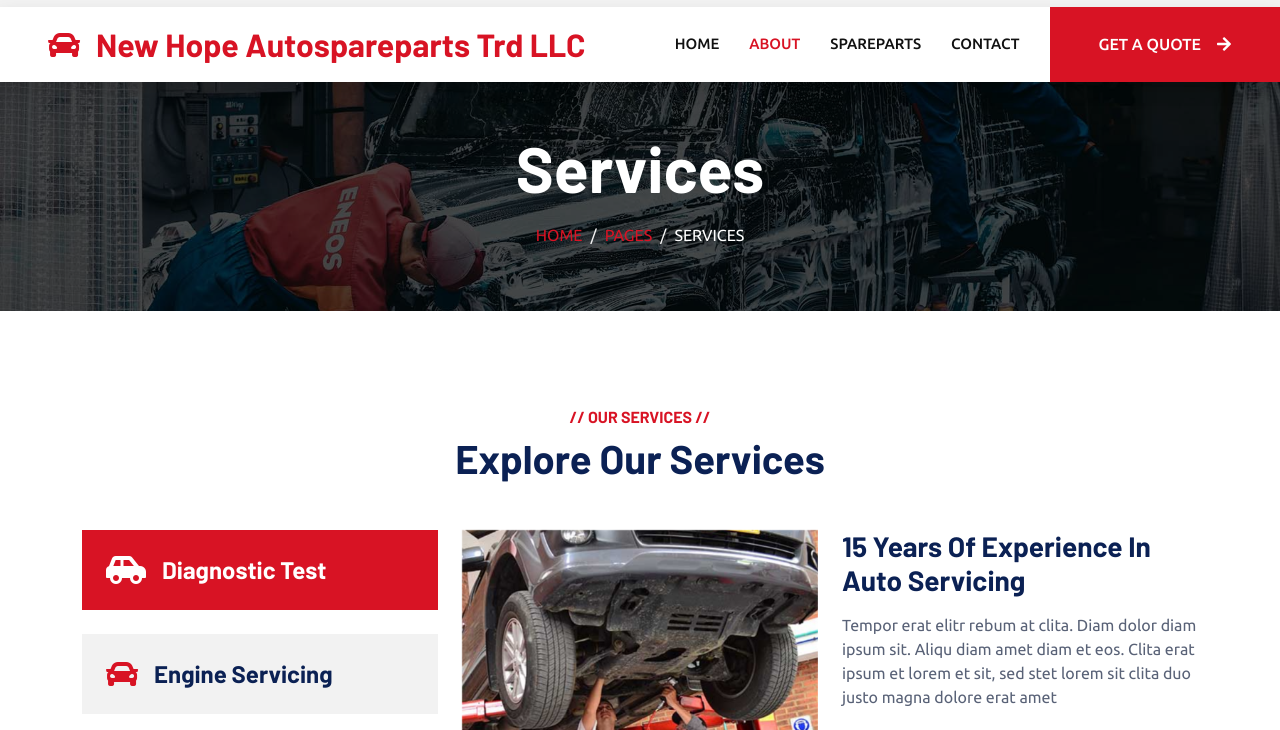
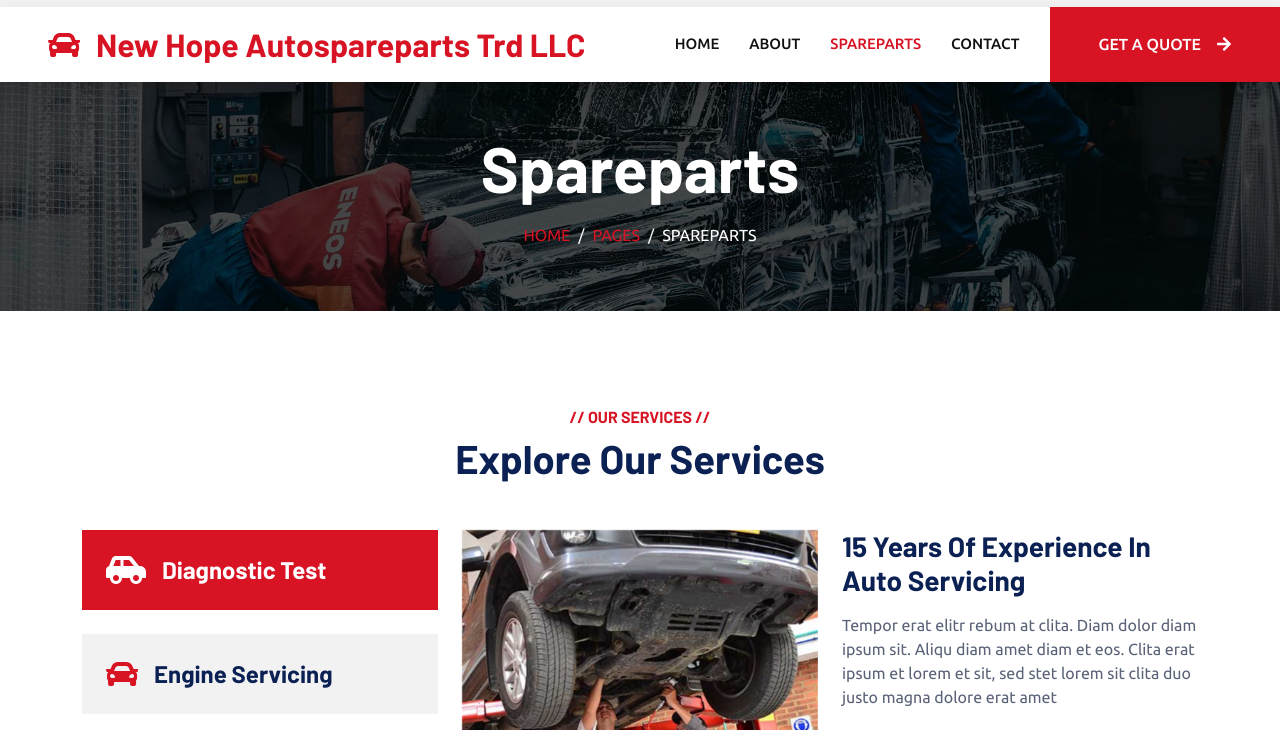
Before and after one commit to newhopeautodubai/UAE, a plain HTML site: page service.html in a window 1280 px wide. Shown: the part 46-776 px from the top of the page. Drawn offline with nearby package versions, Linux system fonts and the light colour scheme.

Commit message:
Update service.html

```diff
--- a/service.html
+++ b/service.html
@@ -82,8 +82,8 @@
         <div class="collapse navbar-collapse" id="navbarCollapse">
             <div class="navbar-nav ms-auto p-4 p-lg-0">
                 <a href="index.html" class="nav-item nav-link">Home</a>
-                <a href="about.html" class="nav-item nav-link active">About</a>
-                <a href="service.html" class="nav-item nav-link">Spareparts</a>
+                <a href="about.html" class="nav-item nav-link">About</a>
+                <a href="service.html" class="nav-item nav-link active">Spareparts</a>
                 <a href="contact.html" class="nav-item nav-link">Contact</a>
             </div>
             <a href="" class="btn btn-primary py-4 px-lg-5 d-none d-lg-block">Get A Quote<i class="fa fa-arrow-right ms-3"></i></a>
@@ -96,12 +96,12 @@
     <div class="container-fluid page-header mb-5 p-0" style="background-image: url(img/carousel-bg-2.jpg);">
         <div class="container-fluid page-header-inner py-5">
             <div class="container text-center">
-                <h1 class="display-3 text-white mb-3 animated slideInDown">Services</h1>
+                <h1 class="display-3 text-white mb-3 animated slideInDown">Spareparts</h1>
                 <nav aria-label="breadcrumb">
                     <ol class="breadcrumb justify-content-center text-uppercase">
                         <li class="breadcrumb-item"><a href="#">Home</a></li>
                         <li class="breadcrumb-item"><a href="#">Pages</a></li>
-                        <li class="breadcrumb-item text-white active" aria-current="page">Services</li>
+                        <li class="breadcrumb-item text-white active" aria-current="page">Spareparts</li>
                     </ol>
                 </nav>
             </div>
```
